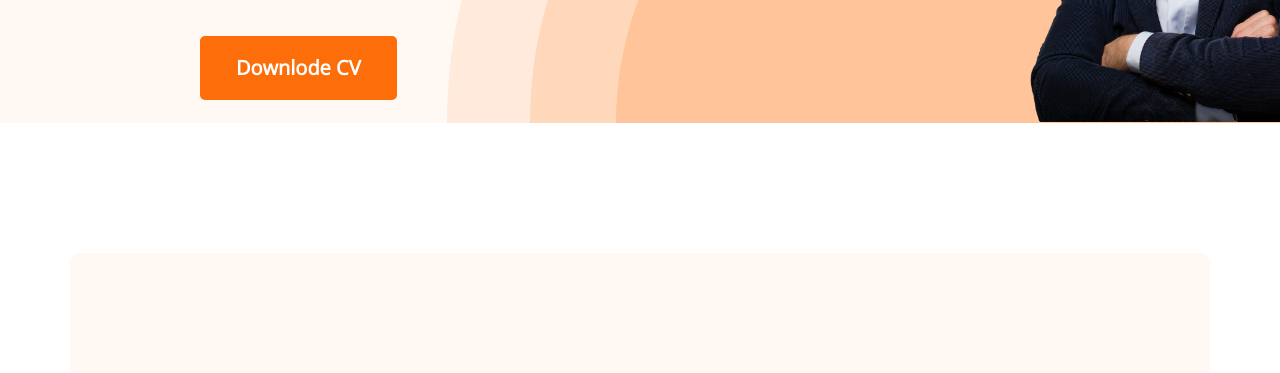
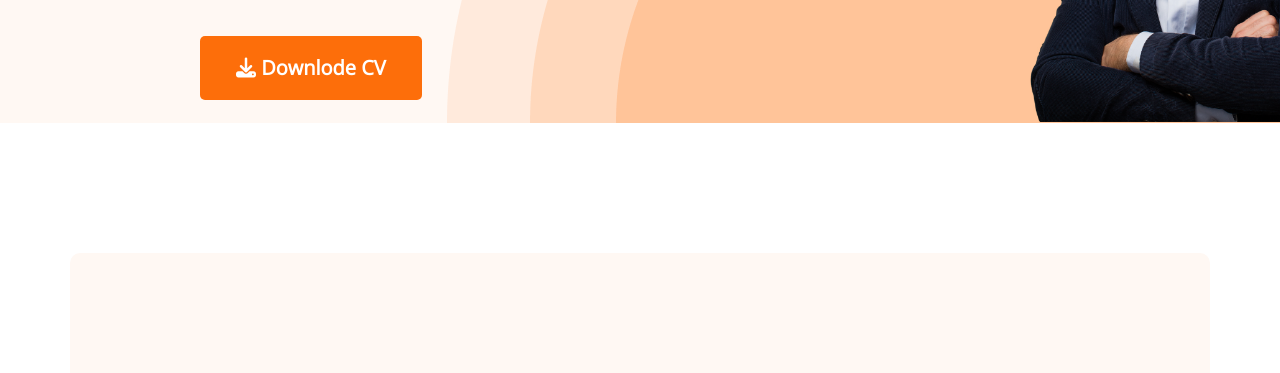
Before and after one commit to alfishaher/developer-porttfolio, a plain HTML site: page index.html in a window 1280 px wide. Shown: the part 427-800 px from the top of the page. Drawn offline with nearby package versions, Linux system fonts and the light colour scheme.

Commit message:
kit with downlode

```diff
--- a/index.html
+++ b/index.html
@@ -36,7 +36,9 @@
             <br />
             he. Morning because as to society behaved moments.
           </p>
-          <button class="button-color">Downlode CV</button>
+          <button class="button-color">
+            <i class="fa-solid fa-download"></i> Downlode CV
+          </button>
         </div>
         <img class="my-img" src="images/hardy.png" alt="" />
       </div>
```
